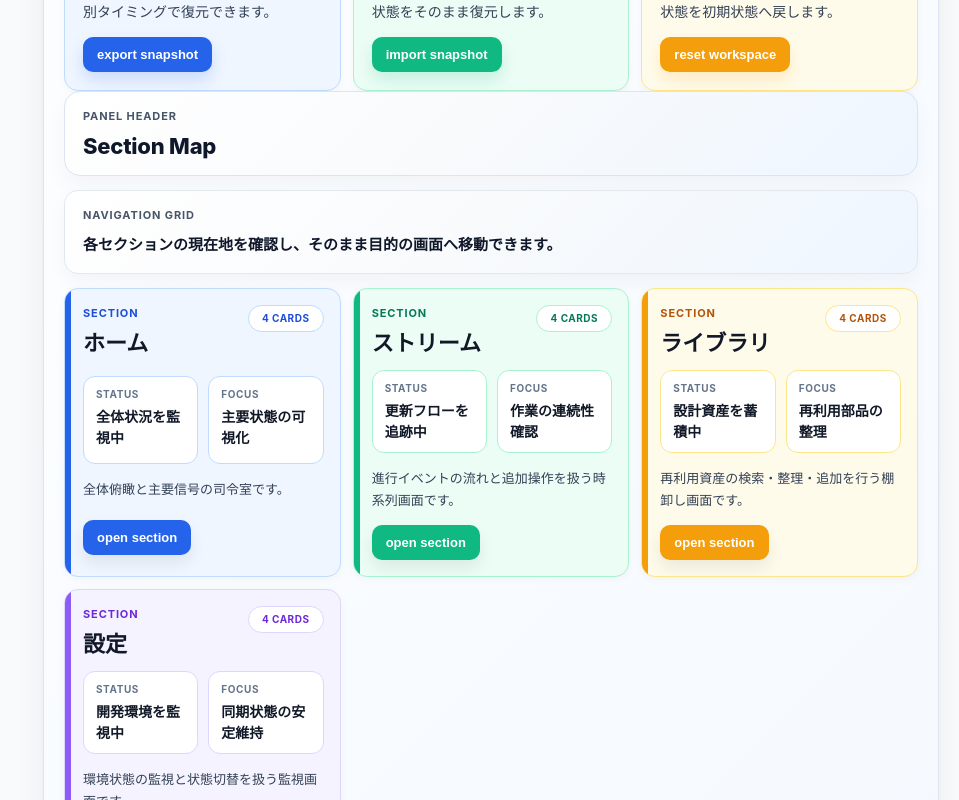
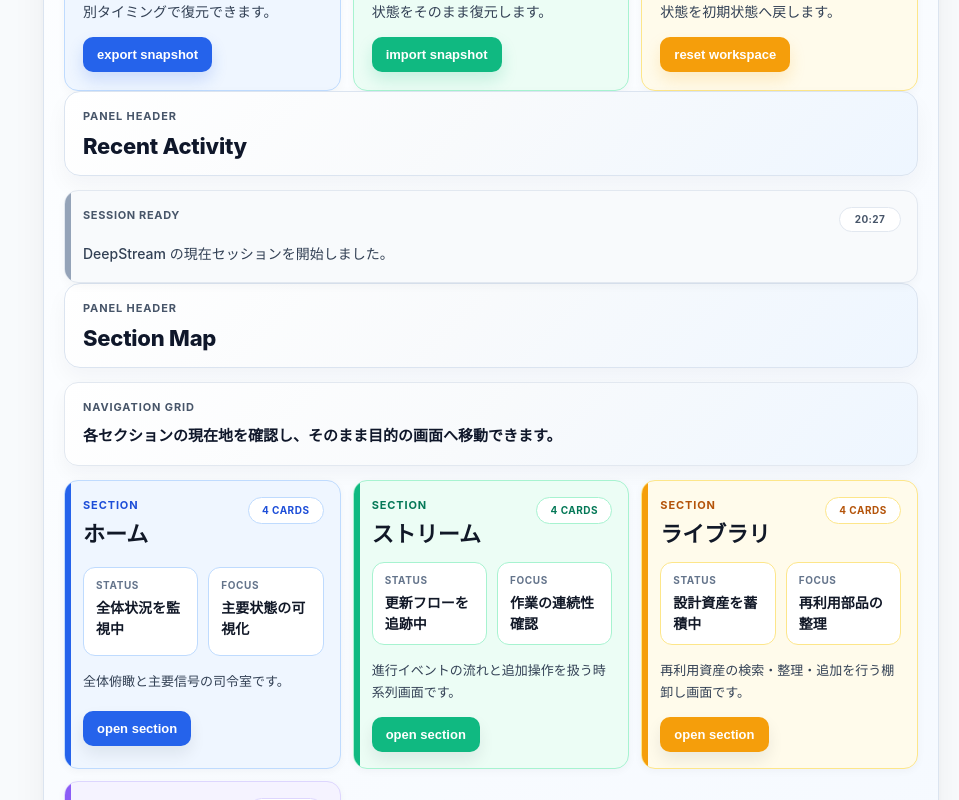
Before and after one commit to wwm001/deepstream, a React (Vite) app: page / in a window 1280 px wide. Shown: the part 2000-2800 px from the top of the page, without its empty margins (321-1280 px from the left). Built offline with nearby package versions, Linux system fonts and the light colour scheme.

Commit message:
Add recent activity feed to home

```diff
--- a/src/components/Dashboard.tsx
+++ b/src/components/Dashboard.tsx
@@ -5,6 +5,7 @@ import SectionHeader from "./SectionHeader";
 import DashboardSummary from "./DashboardSummary";
 import DashboardDetailPanel from "./DashboardDetailPanel";
 import DashboardExtraContent from "./DashboardExtraContent";
+import type { HomeActivityItem } from "./HomeActivityFeed";
 import { dashboardSections } from "../dashboardData/sections";
 import { settingsChecks as initialSettingsChecks } from "../dashboardData/settingsData";
 import { libraryAssets as initialLibraryAssets } from "../dashboardData/libraryData";
@@ -37,6 +38,17 @@ type DashboardProps = {
   currentSection: NavigationSection;
   onSelectSection: (section: NavigationSection) => void;
 };
+
+function createActivityId() {
+  return `activity-${Date.now()}-${Math.random().toString(36).slice(2, 8)}`;
+}
+
+function createTimeLabel() {
+  return new Date().toLocaleTimeString("ja-JP", {
+    hour: "2-digit",
+    minute: "2-digit",
+  });
+}
 
 function Dashboard({
   currentSection,
@@ -84,6 +96,16 @@ function Dashboard({
   const [streamSort, setStreamSort] = useState<StreamSort>(
     streamPersistedState.streamSort
   );
+
+  const [activityItems, setActivityItems] = useState<HomeActivityItem[]>([
+    {
+      id: createActivityId(),
+      title: "Session Ready",
+      detail: "DeepStream の現在セッションを開始しました。",
+      timeLabel: createTimeLabel(),
+      tone: "neutral",
+    },
+  ]);
 
   const section = dashboardSections[currentSection];
 
@@ -147,6 +169,25 @@ function Dashboard({
     setStreamSort,
   });
 
+  const pushActivity = (
+    title: string,
+    detail: string,
+    tone: HomeActivityItem["tone"]
+  ) => {
+    setActivityItems((current) =>
+      [
+        {
+          id: createActivityId(),
+          title,
+          detail,
+          timeLabel: createTimeLabel(),
+          tone,
+        },
+        ...current,
+      ].slice(0, 8)
+    );
+  };
+
   const snapshot = useMemo<DashboardSnapshot>(
     () => ({
       version: 1,
@@ -184,6 +225,14 @@ function Dashboard({
     ]
   );
 
+  const handleExportSnapshot = () => {
+    pushActivity(
+      "Snapshot Exported",
+      "現在のワークスペース状態を JSON として書き出しました。",
+      "neutral"
+    );
+  };
+
   const handleImportSnapshot = (nextSnapshot: DashboardSnapshot) => {
     setSettingsItems(nextSnapshot.settings.items);
     setSettingsFilter(nextSnapshot.settings.filter);
@@ -199,6 +248,12 @@ function Dashboard({
     setStreamSort(nextSnapshot.stream.sort);
 
     onSelectSection(nextSnapshot.currentSection);
+
+    pushActivity(
+      "Snapshot Imported",
+      `スナップショットを読み込み、「${nextSnapshot.currentSection}」を復元しました。`,
+      "success"
+    );
   };
 
   const handleResetWorkspace = () => {
@@ -206,6 +261,116 @@ function Dashboard({
     handleResetLibrary();
     handleResetStream();
     onSelectSection("ホーム");
+
+    pushActivity(
+      "Workspace Reset",
+      "ワークスペース全体を初期状態へ戻しました。",
+      "warning"
+    );
+  };
+
+  const handleCycleSettingStateWithActivity = (label: string) => {
+    handleCycleSettingState(label);
+    pushActivity(
+      "Setting Updated",
+      `設定項目「${label}」の状態を切り替えました。`,
+      "neutral"
+    );
+  };
+
+  const handleToggleSettingsNotesWithActivity = () => {
+    handleToggleSettingsNotes();
+    pushActivity(
+      "Notes Visibility Changed",
+      `設定ノート表示を ${showSettingsNotes ? "off" : "on"} に切り替えました。`,
+      "neutral"
+    );
+  };
+
+  const handleAddLibraryAssetWithActivity = (asset: Omit<LibraryAsset, "id">) => {
+    const trimmedName = asset.name.trim();
+    const trimmedRole = asset.role.trim();
+    const trimmedNote = asset.note.trim();
+
+    if (!trimmedName || !trimmedRole || !trimmedNote) {
+      return;
+    }
+
+    handleAddLibraryAsset(asset);
+    pushActivity(
+      "Library Asset Added",
+      `ライブラリアセット「${trimmedName}」を追加しました。`,
+      "success"
+    );
+  };
+
+  const handleRemoveLibraryAssetWithActivity = (assetId: string) => {
+    const targetAsset = libraryItems.find((item) => item.id === assetId);
+
+    handleRemoveLibraryAsset(assetId);
+    pushActivity(
+      "Library Asset Removed",
+      targetAsset
+        ? `ライブラリアセット「${targetAsset.name}」を削除しました。`
+        : "ライブラリアセットを削除しました。",
+      "warning"
+    );
+  };
+
+  const handleResetLibraryWithActivity = () => {
+    handleResetLibrary();
+    pushActivity(
+      "Library Reset",
+      "ライブラリの一覧と表示状態を初期状態へ戻しました。",
+      "warning"
+    );
+  };
+
+  const handleAddStreamEventWithActivity = (event: Omit<StreamEvent, "id">) => {
+    const trimmedTitle = event.title.trim();
+    const trimmedDetail = event.detail.trim();
+
+    if (!trimmedTitle || !trimmedDetail) {
+      return;
+    }
+
+    handleAddStreamEvent(event);
+    pushActivity(
+      "Stream Event Added",
+      `ストリームイベント「${trimmedTitle}」を追加しました。`,
+      "success"
+    );
+  };
+
+  const handleRemoveStreamEventWithActivity = (eventId: string) => {
+    const targetEvent = streamItems.find((item) => item.id === eventId);
+
+    handleRemoveStreamEvent(eventId);
+    pushActivity(
+      "Stream Event Removed",
+      targetEvent
+        ? `ストリームイベント「${targetEvent.title}」を削除しました。`
+        : "ストリームイベントを削除しました。",
+      "warning"
+    );
+  };
+
+  const handleResetStreamWithActivity = () => {
+    handleResetStream();
+    pushActivity(
+      "Stream Reset",
+      "ストリームの一覧と表示状態を初期状態へ戻しました。",
+      "warning"
+    );
+  };
+
+  const handleResetSettingsWithActivity = () => {
+    handleResetSettings();
+    pushActivity(
+      "Settings Reset",
+      "設定チェックと表示状態を初期状態へ戻しました。",
+      "warning"
+    );
   };
 
   return (
@@ -237,6 +402,8 @@ function Dashboard({
         currentSection={currentSection}
         onSelectSection={onSelectSection}
         snapshot={snapshot}
+        activityItems={activityItems}
+        onExportSnapshot={handleExportSnapshot}
         onImportSnapshot={handleImportSnapshot}
         onResetWorkspace={handleResetWorkspace}
         filteredSettingsChecks={filteredSettingsChecks}
@@ -246,9 +413,9 @@ function Dashboard({
         filteredSettingsCount={filteredSettingsChecks.length}
         settingsStateCounts={settingsStateCounts}
         onSetSettingsFilter={setSettingsFilter}
-        onToggleSettingsNotes={handleToggleSettingsNotes}
-        onCycleSettingState={handleCycleSettingState}
-        onResetSettings={handleResetSettings}
+        onToggleSettingsNotes={handleToggleSettingsNotesWithActivity}
+        onCycleSettingState={handleCycleSettingStateWithActivity}
+        onResetSettings={handleResetSettingsWithActivity}
         filteredLibraryAssets={filteredLibraryAssets}
         libraryFilter={libraryFilter}
         librarySort={librarySort}
@@ -260,9 +427,9 @@ function Dashboard({
         onSetLibraryFilter={setLibraryFilter}
         onSetLibrarySort={setLibrarySort}
         onSetLibrarySearchTerm={setLibrarySearchTerm}
-        onAddLibraryAsset={handleAddLibraryAsset}
-        onRemoveLibraryAsset={handleRemoveLibraryAsset}
-        onResetLibrary={handleResetLibrary}
+        onAddLibraryAsset={handleAddLibraryAssetWithActivity}
+        onRemoveLibraryAsset={handleRemoveLibraryAssetWithActivity}
+        onResetLibrary={handleResetLibraryWithActivity}
         filteredStreamEvents={filteredStreamEvents}
         streamFilter={streamFilter}
         streamSort={streamSort}
@@ -272,9 +439,9 @@ function Dashboard({
         userCreatedEventCount={userCreatedEventCount}
         onSetStreamFilter={setStreamFilter}
         onSetStreamSort={setStreamSort}
-        onAddStreamEvent={handleAddStreamEvent}
-        onRemoveStreamEvent={handleRemoveStreamEvent}
-        onResetStream={handleResetStream}
+        onAddStreamEvent={handleAddStreamEventWithActivity}
+        onRemoveStreamEvent={handleRemoveStreamEventWithActivity}
+        onResetStream={handleResetStreamWithActivity}
       />
 
       <div
--- a/src/components/DashboardExtraContent.tsx
+++ b/src/components/DashboardExtraContent.tsx
@@ -13,6 +13,7 @@ import type { DashboardSnapshot } from "../utils/dashboardSnapshot";
 import HomeOverviewPanel from "./HomeOverviewPanel";
 import HomeSectionSnapshotList from "./HomeSectionSnapshotList";
 import HomeCommandPanel from "./HomeCommandPanel";
+import HomeActivityFeed, { type HomeActivityItem } from "./HomeActivityFeed";
 import SettingsControlPanel from "./SettingsControlPanel";
 import SettingsStatusList from "./SettingsStatusList";
 import LibraryControlPanel from "./LibraryControlPanel";
@@ -25,6 +26,8 @@ type DashboardExtraContentProps = {
   onSelectSection: (section: NavigationSection) => void;
 
   snapshot: DashboardSnapshot;
+  activityItems: HomeActivityItem[];
+  onExportSnapshot: () => void;
   onImportSnapshot: (snapshot: DashboardSnapshot) => void;
   onResetWorkspace: () => void;
 
@@ -84,6 +87,8 @@ function DashboardExtraContent({
   currentSection,
   onSelectSection,
   snapshot,
+  activityItems,
+  onExportSnapshot,
   onImportSnapshot,
   onResetWorkspace,
   filteredSettingsChecks,
@@ -153,9 +158,11 @@ function DashboardExtraContent({
         <HomeOverviewPanel items={homeSignals} />
         <HomeCommandPanel
           snapshot={snapshot}
+          onExportSnapshot={onExportSnapshot}
           onImportSnapshot={onImportSnapshot}
           onResetWorkspace={onResetWorkspace}
         />
+        <HomeActivityFeed items={activityItems} />
         <HomeSectionSnapshotList
           items={homeSectionSnapshots}
           onSelectSection={onSelectSection}
--- /dev/null
+++ b/src/components/HomeActivityFeed.tsx
@@ -0,0 +1,176 @@
+import DashboardPanel from "./DashboardPanel";
+
+export type HomeActivityItem = {
+  id: string;
+  title: string;
+  detail: string;
+  timeLabel: string;
+  tone: "neutral" | "success" | "warning";
+};
+
+type HomeActivityFeedProps = {
+  items: HomeActivityItem[];
+};
+
+const toneStyles: Record<
+  HomeActivityItem["tone"],
+  {
+    color: string;
+    background: string;
+    border: string;
+    accent: string;
+  }
+> = {
+  neutral: {
+    color: "#475569",
+    background: "#f8fafc",
+    border: "#e2e8f0",
+    accent: "#94a3b8",
+  },
+  success: {
+    color: "#047857",
+    background: "#ecfdf5",
+    border: "#a7f3d0",
+    accent: "#10b981",
+  },
+  warning: {
+    color: "#b45309",
+    background: "#fffbeb",
+    border: "#fde68a",
+    accent: "#f59e0b",
+  },
+};
+
+function HomeActivityFeed({ items }: HomeActivityFeedProps) {
+  return (
+    <DashboardPanel title="Recent Activity">
+      {items.length === 0 ? (
+        <article
+          style={{
+            padding: "16px 18px",
+            borderRadius: "14px",
+            background: "#f8fafc",
+            border: "1px solid #e2e8f0",
+            boxShadow: "0 4px 10px rgba(15, 23, 42, 0.03)",
+          }}
+        >
+          <p
+            style={{
+              margin: "0 0 6px 0",
+              fontSize: "11px",
+              fontWeight: 700,
+              letterSpacing: "0.06em",
+              textTransform: "uppercase",
+              color: "#64748b",
+            }}
+          >
+            Activity Feed
+          </p>
+          <p
+            style={{
+              margin: 0,
+              fontSize: "14px",
+              lineHeight: 1.7,
+              color: "#334155",
+              fontWeight: 500,
+            }}
+          >
+            このセッション中の操作履歴はまだありません。
+          </p>
+        </article>
+      ) : (
+        <div
+          style={{
+            display: "grid",
+            gap: "12px",
+          }}
+        >
+          {items.map((item) => {
+            const toneStyle = toneStyles[item.tone];
+
+            return (
+              <article
+                key={item.id}
+                style={{
+                  position: "relative",
+                  overflow: "hidden",
+                  padding: "16px 16px 16px 18px",
+                  borderRadius: "14px",
+                  background: toneStyle.background,
+                  border: `1px solid ${toneStyle.border}`,
+                  boxShadow: "0 4px 10px rgba(15, 23, 42, 0.03)",
+                }}
+              >
+                <span
+                  aria-hidden="true"
+                  style={{
+                    position: "absolute",
+                    inset: "0 auto 0 0",
+                    width: "6px",
+                    background: toneStyle.accent,
+                  }}
+                />
+
+                <div
+                  style={{
+                    display: "flex",
+                    justifyContent: "space-between",
+                    alignItems: "flex-start",
+                    gap: "12px",
+                    flexWrap: "wrap",
+                  }}
+                >
+                  <p
+                    style={{
+                      margin: 0,
+                      fontSize: "11px",
+                      fontWeight: 700,
+                      letterSpacing: "0.06em",
+                      textTransform: "uppercase",
+                      color: toneStyle.color,
+                    }}
+                  >
+                    {item.title}
+                  </p>
+
+                  <span
+                    style={{
+                      display: "inline-flex",
+                      alignItems: "center",
+                      justifyContent: "center",
+                      minWidth: "62px",
+                      padding: "4px 8px",
+                      borderRadius: "999px",
+                      background: "#ffffff",
+                      border: `1px solid ${toneStyle.border}`,
+                      fontSize: "10px",
+                      fontWeight: 700,
+                      letterSpacing: "0.04em",
+                      color: toneStyle.color,
+                    }}
+                  >
+                    {item.timeLabel}
+                  </span>
+                </div>
+
+                <p
+                  style={{
+                    margin: "10px 0 0 0",
+                    fontSize: "14px",
+                    lineHeight: 1.7,
+                    color: "#334155",
+                    fontWeight: 500,
+                  }}
+                >
+                  {item.detail}
+                </p>
+              </article>
+            );
+          })}
+        </div>
+      )}
+    </DashboardPanel>
+  );
+}
+
+export default HomeActivityFeed;
--- a/src/components/HomeCommandPanel.tsx
+++ b/src/components/HomeCommandPanel.tsx
@@ -8,12 +8,14 @@ import DashboardPanel from "./DashboardPanel";
 
 type HomeCommandPanelProps = {
   snapshot: DashboardSnapshot;
+  onExportSnapshot: () => void;
   onImportSnapshot: (snapshot: DashboardSnapshot) => void;
   onResetWorkspace: () => void;
 };
 
 function HomeCommandPanel({
   snapshot,
+  onExportSnapshot,
   onImportSnapshot,
   onResetWorkspace,
 }: HomeCommandPanelProps) {
@@ -36,6 +38,7 @@ function HomeCommandPanel({
       link.click();
       window.URL.revokeObjectURL(url);
 
+      onExportSnapshot();
       setMessage("現在の状態を JSON として書き出しました。");
       setMessageTone("success");
     } catch (error) {
```
